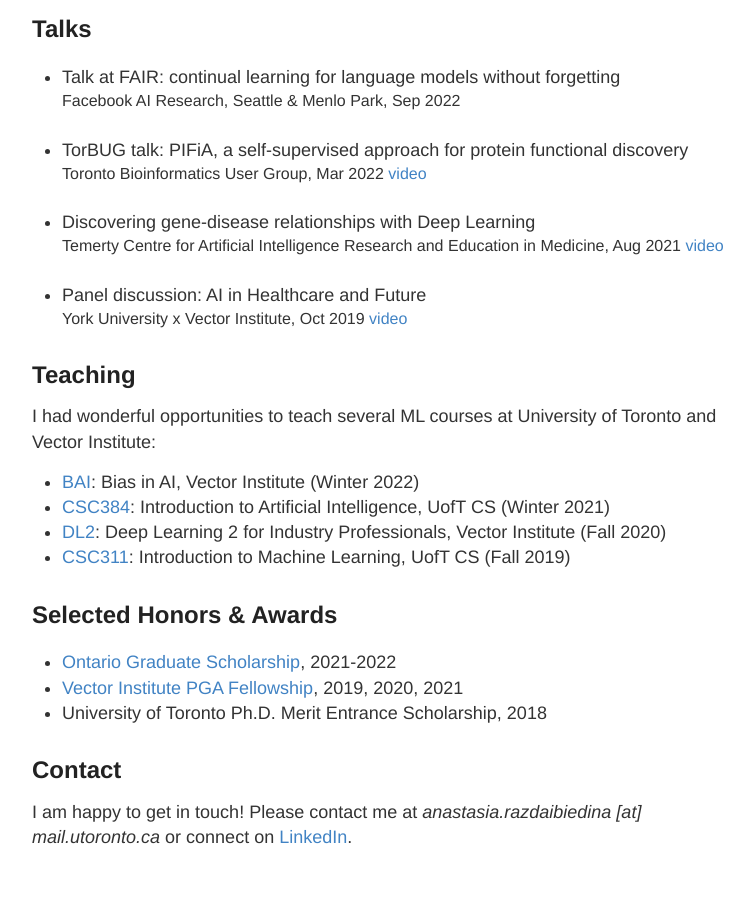
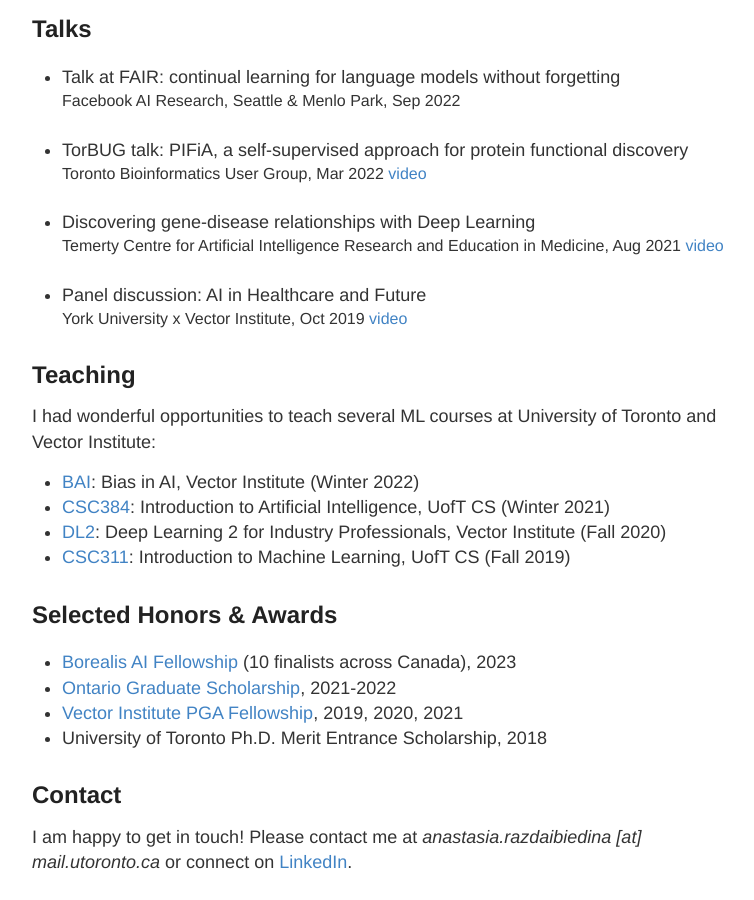
Before and after one commit to arazd/arazd.github.io, a Jekyll site: the page built from index.html, in a window 1280 px wide and 900 px high, scrolled down 2947 px. Shown: the whole window, without its empty margins (248-1002 px from the left). Built offline with Jekyll 4.4.1, drawn with Linux system fonts in a browser that asks for light colours; before the commit the page ends 3822 px from its top, so only the background shows below that.

Commit message:
Update index.html

```diff
--- a/index.html
+++ b/index.html
@@ -293,6 +293,7 @@ I had wonderful opportunities to teach several ML courses at University of Toron
 
 <h2>Selected Honors & Awards</h2>
 <ul>
+<li> <a href="https://www.borealisai.com/news/the-borealis-ai-2022-2023-fellowships-fostering-next-gen-research-talent/">Borealis AI Fellowship</a> (10 finalists across Canada), 2023</li>
 <li> <a href="https://en.wikipedia.org/wiki/Ontario_Graduate_Scholarship">Ontario Graduate Scholarship</a>, 2021-2022</li>
 <li> <a href="https://vectorinstitute.ai/2019/03/25/vector-institute-welcomes-new-postgraduate-affiliates-to-its-growing-research-community/">Vector Institute PGA Fellowship</a>, 2019, 2020, 2021</li>
 <!-- <li> NVIDIA GPU Grant, 2018</li> -->
```
